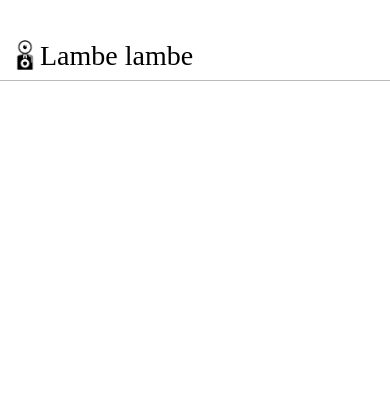
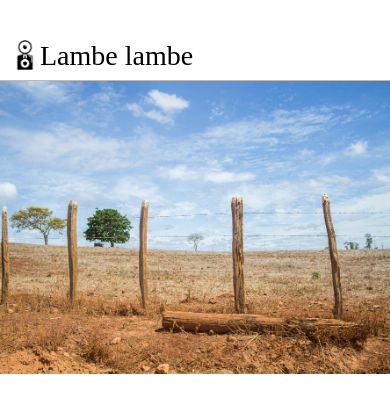
Before and after one commit to Masthw/React-Native, a React Native app in the folder lambe/: screen / in a window 390 px wide. Shown: the top 412 px of the page. Built offline with nearby package versions, Linux system fonts and the light colour scheme.

Commit message:
:sparkles: feat: create Post component

```diff
--- a/lambe/App.tsx
+++ b/lambe/App.tsx
@@ -1,16 +1,22 @@
-
 import React from 'react';
 import Header from './src/components/Header';
-
-
-
+import {StyleSheet, View} from 'react-native';
+import Post from './src/components/Post';
 
 
 function App(): React.JSX.Element {
   return (
-  <Header />
+    <View style={styles.container}>
+      <Header />
+      <Post image={require('./assets/imgs/fence.jpg')} />
+    </View>
   );
 }
 
+const styles = StyleSheet.create({
+  container: {
+    flex: 1,
+  },
+});
 
 export default App;
--- /dev/null
+++ b/lambe/src/components/Post.tsx
@@ -0,0 +1,34 @@
+import React, {Component} from 'react';
+import {
+  Dimensions,
+  Image,
+  ImageSourcePropType,
+  StyleSheet,
+  View,
+} from 'react-native';
+
+type Props = {
+  image: ImageSourcePropType;
+};
+
+class Post extends Component<Props> {
+  render() {
+    return (
+      <View style={styles.container}>
+        <Image source={this.props.image} style={styles.image} />
+      </View>
+    );
+  }
+}
+
+const styles = StyleSheet.create({
+  container: {
+    flex: 1,
+  },
+  image: {
+    width: Dimensions.get('window').width,
+    height: (Dimensions.get('window').width * 3) / 4,
+  },
+});
+
+export default Post;
```
